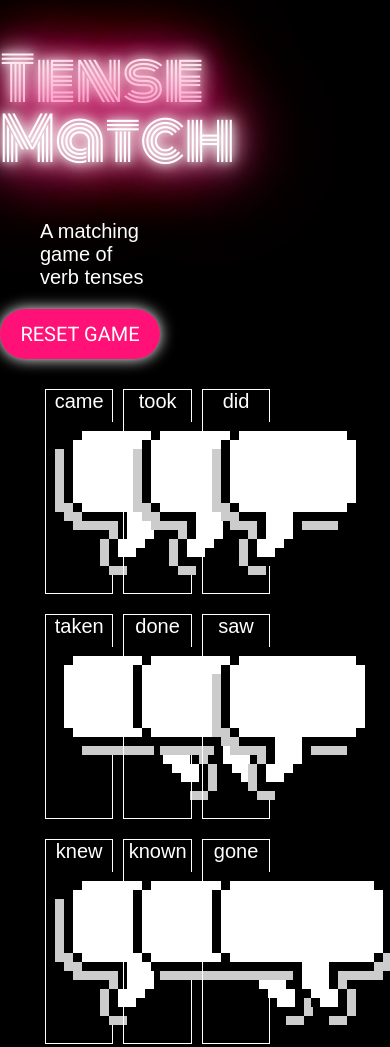
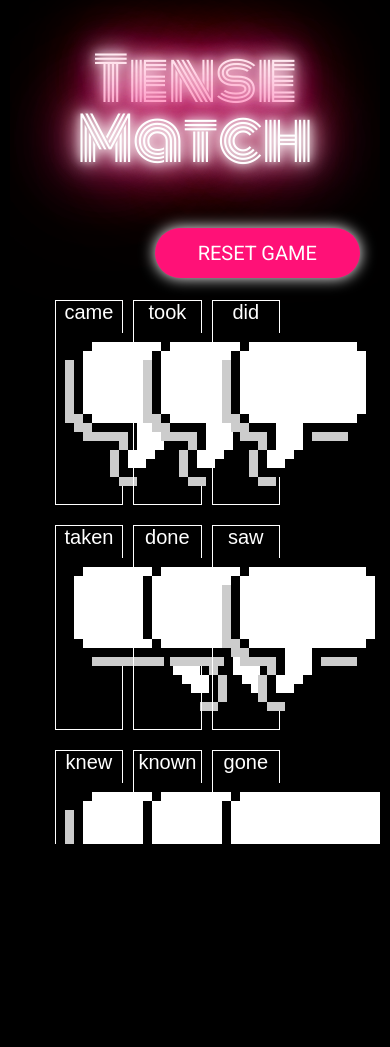
Before and after one commit to chdtan/chitra-shah-project-3, a plain HTML site: page index.html in a window 390 px wide. Shown: the top 1047 px of the page. After the commit the page ends 844 px from the top, so only its background shows below. Drawn offline with nearby package versions, Linux system fonts and the light colour scheme.

Commit message:
changes to some styles

```diff
--- a/index.html
+++ b/index.html
@@ -11,11 +11,12 @@
 </head>
 <body>
 
-<section class = "main-content">
+<section class = "wrapper-main-content">
 
     <div class = "content-left">
         <h1 class = >Tense Match</h1>
         <p>A matching game of verb tenses</p>
+        <p>Macth the Simple Past and Past Participle Tenses of a Verb</p>
         <div class="play-again">
             <button id="reset-button" class="button reset-button blurb" aria-label="Reset Game">Reset Game</button>
         </div>
--- a/style.scss
+++ b/style.scss
@@ -10,19 +10,19 @@ body {
     background: black;
     width: 100%;
     height: 100vh;
-}
-
-.wrapper {
-    width: 85%;
-    // border: 5px solid white;
-    float: left;
-    // background-image: "assets/win-07.jpg";
-}
-
-body {
     color: white;
 }
 
+.wrapper-main-content {
+    max-width: 1280px;
+    width: 95%;
+    height: 100vh;
+    display: flex;
+    margin: 0 auto;
+    overflow-y: scroll;
+    overflow-x: hidden;
+    // position: relative;
+}
 
 h1 {
     font-size: 125%;
@@ -33,8 +33,6 @@ h1 {
     width: auto;
     height: auto;
     opacity: 1;
-    // margin: 25px 95px;
-    // padding: 20px;
     overflow: visible;
     border: none;
     border-radius: 0;
@@ -51,26 +49,26 @@ h1 {
     0 0 80px rgb(255, 17, 119),
     0 0 100px rgb(255, 17, 119),
     0 0 150px rgb(255, 17, 119);
-    // position: relative;
+    // position: absolute;
+    // left: 50px;
 }
 
-p {
-    padding-left: 40px;
-    // position: absolute;
-}
-
-.play {
-    padding-left: 150px;
-    // position: absolute;
-}
-
-.main-content {
-    display: flex;
+.content-left p {
+    // padding-left: 40px;
+    font-family: 'Roboto', sans-serif;
+    text-align: center;
+    // position: relative;
+    // top: 200px;
+    // bottom: 0;
+    // left: 0;
+    // right: 0;
 }
 
 .content-left {
     width: 40%;
     height: auto;
+    // position: relative;
+    // top: 150px;
     // border: 1px solid white;
 }
 
@@ -123,7 +121,7 @@ li.card:hover {
 }
 
 .button {
-    width: 160px;
+    width: 205px;
     height: 50px;
     display: inline-block;
     text-transform: uppercase;
@@ -132,7 +130,18 @@ li.card:hover {
     border: none;
     text-align: center;
     color: white;
+    margin-left: 5.5em;
+    position: relative;
+    top: 8px;
+    left: 35px;
 }
+
+// .play-again {
+//     position: relative;
+//     top: 10px;
+//     left: 5px;
+//     // position: absolute;
+// }
 
 
 #reset-button {
@@ -156,9 +165,17 @@ li.card:hover {
 
 @media (max-width:801px) {
 
-    .main-content {
+    .content-left {
+        width: initial;
+    }
+
+    .wrapper-main-content{
         flex-direction: column;
         flex-basis: 1px;
+    }
+
+    h1, p {
+        flex-basis: 100%;
     }
 
     .deck-container {
@@ -178,6 +195,7 @@ li.card:hover {
 }
 
 @media (max-width:600px) {
+
 
     .deck-container {
         height: 100vh;
@@ -204,11 +222,24 @@ li.card:hover {
 
 }
 
+
+@media (max-width: 420px) {
+    p {
+        display: none;
+    }
+}
+
 @media (max-width:320px) {
+
+
+    .wrapper-main-content {
+        flex-direction: column;
+    }
 
     .deck-container {
         height: 100vh;
         width: 100vw;
+        flex-direction: column;
     }
 
     ul.deck {
@@ -216,6 +247,13 @@ li.card:hover {
         width: 100%;
     }
 
+    .content-left {
+        width: initial;
+    }
+
+    .button {
+        margin-left: 0;
+    }
 }
 
 
```
Also changed, not shown: style.css, 1 other file.
